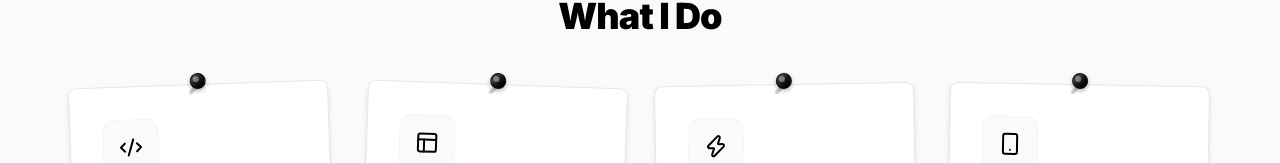
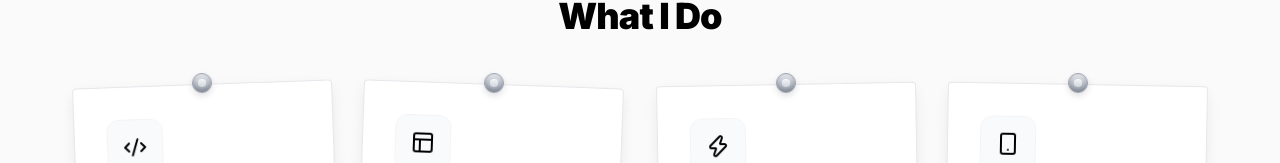
Before and after one commit to thepriyanshbhatt/Shrynkly-URL-Shortner, a React (Vite) app in the folder frontend/: page /about in a window 1280 px wide. Shown: the part 765-928 px from the top of the page. Built offline with nearby package versions, Linux system fonts and the light colour scheme.

Commit message:
Enhance pinned sticky note hover effects with 3D swing and realistic pin

```diff
--- a/frontend/src/pages/About.jsx
+++ b/frontend/src/pages/About.jsx
@@ -90,28 +90,31 @@ export default function About() {
         {/* 2. What I Do Section */}
         <div className="flex flex-col items-center">
           <h2 className="text-3xl md:text-4xl font-black tracking-tight text-black dark:text-white mb-12 text-center">What I Do</h2>
-          <div className="grid grid-cols-1 sm:grid-cols-2 lg:grid-cols-4 gap-8 w-full px-2">
+          <div className="grid grid-cols-1 sm:grid-cols-2 lg:grid-cols-4 gap-8 w-full px-2 [perspective:1000px]">
             {skills.map((skill, index) => (
               <div
                 key={index}
-                className={`relative bg-white dark:bg-[#111111] border border-gray-200 dark:border-white/10 rounded-lg p-8 shadow-md hover:shadow-2xl transition-all duration-300 hover:rotate-0 hover:-translate-y-2 group ${rotations[index % 4]}`}
+                className={`relative bg-white dark:bg-[#111111] border border-gray-200 dark:border-white/10 rounded-sm p-8 shadow-[0_5px_15px_-3px_rgba(0,0,0,0.1)] dark:shadow-[0_5px_15px_-3px_rgba(255,255,255,0.05)] transition-all duration-500 origin-top hover:shadow-[0_20px_25px_-5px_rgba(0,0,0,0.15)] dark:hover:shadow-[0_20px_25px_-5px_rgba(255,255,255,0.08)] hover:-rotate-1 group ${rotations[index % 4]}`}
+                style={{ transformStyle: 'preserve-3d' }}
               >
                 {/* The Pin */}
-                <div className="absolute -top-3 left-1/2 -translate-x-1/2 z-10 flex flex-col items-center group-hover:-translate-y-1 transition-transform duration-300">
-                  <div className="w-4 h-4 rounded-full bg-gradient-to-br from-gray-600 to-black dark:from-gray-300 dark:to-white shadow-[0_2px_4px_rgba(0,0,0,0.3)] dark:shadow-[0_2px_4px_rgba(255,255,255,0.2)] relative z-20 border border-black dark:border-white">
-                    <div className="absolute top-0.5 left-0.5 w-1.5 h-1.5 bg-white/40 dark:bg-black/40 rounded-full blur-[0.5px]"></div>
+                <div className="absolute -top-3 left-1/2 -translate-x-1/2 z-20 flex flex-col items-center drop-shadow-md">
+                  <div className="w-5 h-5 rounded-full bg-gradient-to-b from-gray-200 to-gray-400 dark:from-gray-700 dark:to-gray-900 border border-gray-400 dark:border-black flex items-center justify-center shadow-[inset_0_-2px_4px_rgba(0,0,0,0.2)]">
+                    <div className="w-2 h-2 rounded-full bg-gradient-to-b from-gray-100 to-gray-300 dark:from-gray-500 dark:to-gray-700 shadow-[inset_0_1px_1px_rgba(255,255,255,0.5)]"></div>
                   </div>
-                  <div className="w-1 h-3 bg-black/20 dark:bg-white/20 -mt-1 rounded-full rotate-45 transform origin-top blur-[0.5px]"></div>
                 </div>
 
-                <div className="w-14 h-14 bg-gray-50 dark:bg-[#1a1a1a] rounded-xl flex items-center justify-center text-black dark:text-white mb-8 border border-gray-100 dark:border-white/5 group-hover:scale-110 transition-transform duration-300 relative z-10">
-                  {skill.icon}
+                {/* The content container that swings up slightly on hover to simulate a breeze/pickup */}
+                <div className="transition-transform duration-500 group-hover:-translate-y-1 group-hover:rotate-x-[12deg] flex flex-col h-full relative z-10">
+                  <div className="w-14 h-14 bg-gray-50 dark:bg-[#1a1a1a] rounded-xl flex items-center justify-center text-black dark:text-white mb-8 border border-gray-100 dark:border-white/5 transition-transform duration-300 relative z-10">
+                    {skill.icon}
+                  </div>
+                  <h3 className="text-lg font-black text-black dark:text-white mb-3 relative z-10">{skill.title}</h3>
+                  <p className="text-sm text-gray-500 dark:text-gray-400 leading-relaxed relative z-10">{skill.desc}</p>
                 </div>
-                <h3 className="text-lg font-black text-black dark:text-white mb-3 relative z-10">{skill.title}</h3>
-                <p className="text-sm text-gray-500 dark:text-gray-400 leading-relaxed relative z-10">{skill.desc}</p>
 
-                {/* Subtle paper fold effect bottom right */}
-                <div className="absolute bottom-0 right-0 w-8 h-8 bg-gradient-to-tl from-gray-100 to-transparent dark:from-[#1a1a1a] rounded-tl-lg rounded-br-lg opacity-0 group-hover:opacity-100 transition-opacity duration-300"></div>
+                {/* Subtle paper texture/gradient */}
+                <div className="absolute inset-0 bg-gradient-to-b from-transparent to-black/5 dark:to-white/5 opacity-0 group-hover:opacity-100 transition-opacity duration-500 rounded-sm"></div>
               </div>
             ))}
           </div>
```
